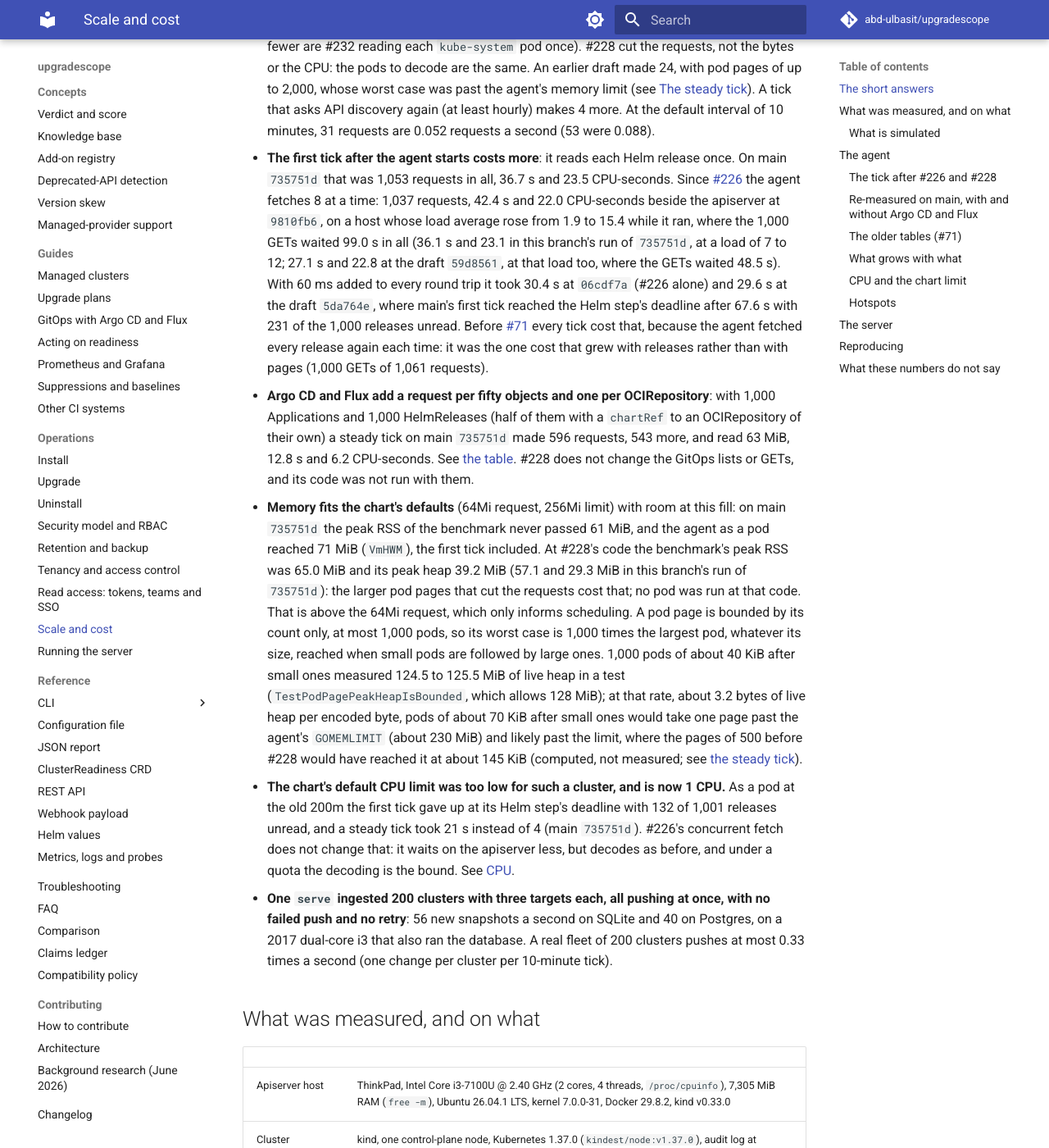
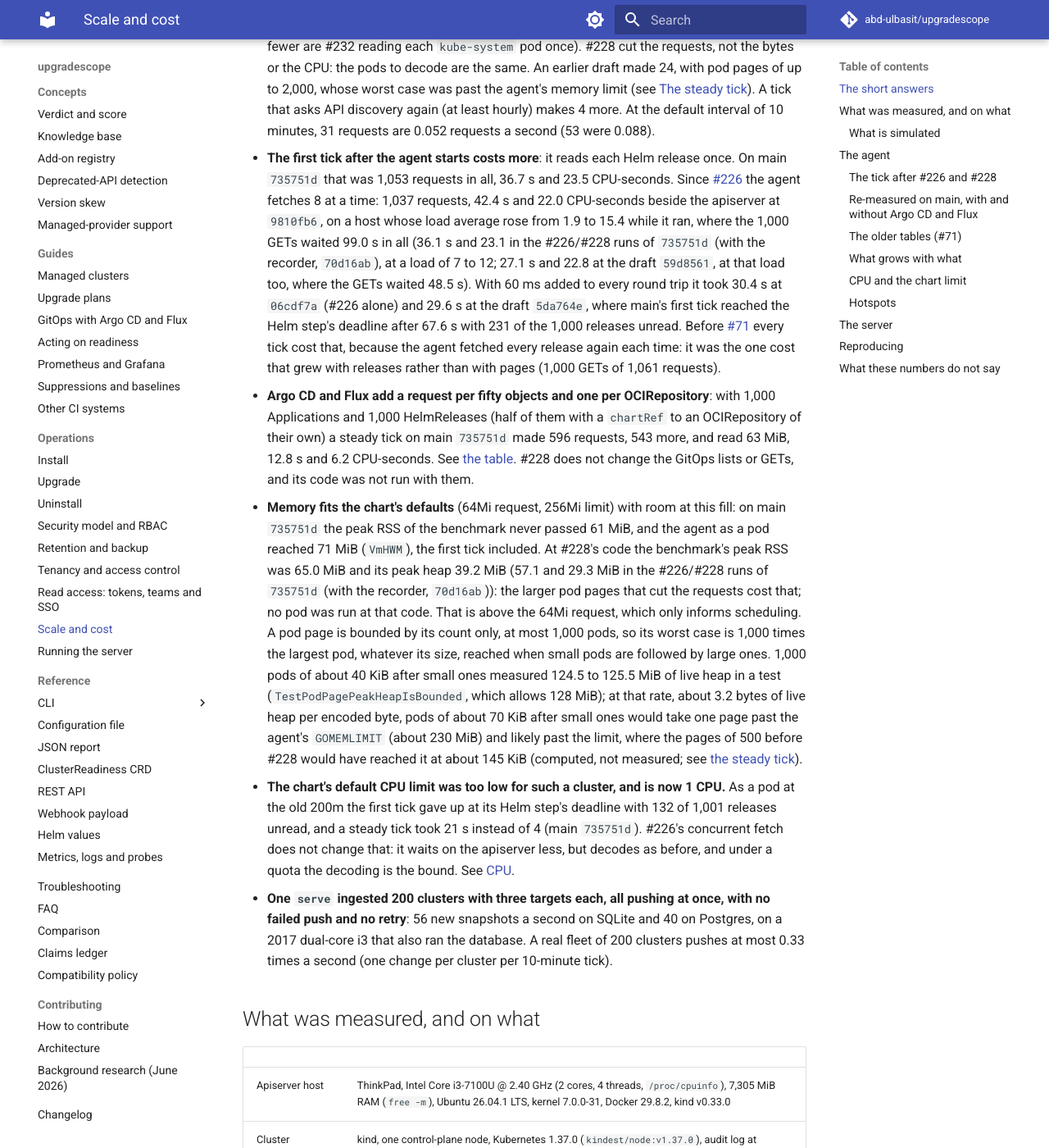
Before and after one commit to abd-ulbasit/upgradescope, an MkDocs documentation site: the page built from docs/operations/scale.md, in a window 1280 px wide and 1400 px high, scrolled down 914 px. Shown: the whole window at 82% size. Built offline with MkDocs 1.6.1 and Material for MkDocs 9.7.7, drawn with Linux system fonts in a browser that asks for light colours; comment, search, counter and statistics services are not loaded; some of the changed text lies outside the part shown.

Commit message:
docs: #226 at 1 CPU saves at most the GETs' wait; margin about 2 to 3%; name the runs; agent memory sizing
From the review of the rebase: the README and Hotspots rows said #226
does not help under a quota, which holds at 200m only; the heap test's
margin is 2.0 to 2.8% of its worst case; 'this branch' becomes the
#226/#228 runs and #249's harness; the install page's sizing section
says what a pod page of 1,000 large pods costs.

Refs #226, #228

Co-Authored-By: Claude Fable 5 <noreply@anthropic.com>

```diff
--- a/docs/operations/scale.md
+++ b/docs/operations/scale.md
@@ -47,22 +47,22 @@ quote them.
   (at least hourly) makes 4 more. At the default interval of 10 minutes,
   31 requests are 0.052 requests a second (53 were 0.088).
 - **The first tick after the agent starts costs more**: it reads each Helm
-  release once. On main `735751d` that was 1,053 requests in all, 36.7 s
-  and 23.5 CPU-seconds. Since
+  release once. On main `735751d` that was 1,053 requests in all, 36.7 s and
+  23.5 CPU-seconds. Since
   [#226](https://github.com/abd-ulbasit/upgradescope/issues/226) the agent
   fetches 8 at a time: 1,037 requests, 42.4 s and 22.0 CPU-seconds beside
-  the apiserver at `9810fb6`, on a host whose load average rose from 1.9
-  to 15.4 while it ran, where the 1,000 GETs waited 99.0 s in all (36.1 s
-  and 23.1 in this branch's run of `735751d`, at a load of 7 to 12; 27.1 s
-  and 22.8 at the draft `59d8561`, at that load too, where the GETs waited
-  48.5 s). With 60 ms added to every round trip it took 30.4 s at
-  `06cdf7a` (#226 alone) and 29.6 s at the draft `5da764e`, where main's
-  first tick reached the Helm step's deadline after 67.6 s with 231 of the
-  1,000 releases unread. Before
+  the apiserver at `9810fb6`, on a host whose load average rose from 1.9 to
+  15.4 while it ran, where the 1,000 GETs waited 99.0 s in all (36.1 s and
+  23.1 in the #226/#228 runs of `735751d` (with the recorder, `70d16ab`), at
+  a load of 7 to 12; 27.1 s and 22.8 at the draft `59d8561`, at that load
+  too, where the GETs waited 48.5 s). With 60 ms added to every round trip
+  it took 30.4 s at `06cdf7a` (#226 alone) and 29.6 s at the draft
+  `5da764e`, where main's first tick reached the Helm step's deadline after
+  67.6 s with 231 of the 1,000 releases unread. Before
   [#71](https://github.com/abd-ulbasit/upgradescope/issues/71) every tick
-  cost that, because the agent fetched every release again each time: it
-  was the one cost that grew with releases rather than with pages (1,000
-  GETs of 1,061 requests).
+  cost that, because the agent fetched every release again each time: it was
+  the one cost that grew with releases rather than with pages (1,000 GETs of
+  1,061 requests).
 - **Argo CD and Flux add a request per fifty objects and one per
   OCIRepository**: with 1,000 Applications and 1,000 HelmReleases (half of
   them with a `chartRef` to an OCIRepository of their own) a steady tick
@@ -71,22 +71,22 @@ quote them.
   #228 does not change the GitOps lists or GETs, and its code was not run
   with them.
 - **Memory fits the chart's defaults** (64Mi request, 256Mi limit) with room
-  at this fill: on main `735751d` the peak RSS of the benchmark never
-  passed 61 MiB, and the agent as a pod reached 71 MiB (`VmHWM`), the first
-  tick included. At #228's code the benchmark's peak RSS was 65.0 MiB and
-  its peak heap 39.2 MiB (57.1 and 29.3 MiB in this branch's run of
-  `735751d`): the larger pod pages that cut the requests cost that; no pod
-  was run at that code. That is above the 64Mi request, which only informs
-  scheduling. A pod page is bounded by its count only, at most 1,000 pods,
-  so its worst case is 1,000 times the largest pod, whatever its size,
-  reached when small pods are followed by large ones. 1,000 pods of about
-  40 KiB after small ones measured 124.5 to 125.5 MiB of live heap in a
-  test (`TestPodPagePeakHeapIsBounded`, which allows 128 MiB); at that
-  rate, about 3.2 bytes of live heap per encoded byte, pods of about 70 KiB
-  after small ones would take one page past the agent's `GOMEMLIMIT`
-  (about 230 MiB) and likely past the limit, where the pages of 500 before
-  #228 would have reached it at about 145 KiB (computed, not measured; see
-  [the steady tick](#the-tick-after-226-and-228)).
+  at this fill: on main `735751d` the peak RSS of the benchmark never passed
+  61 MiB, and the agent as a pod reached 71 MiB (`VmHWM`), the first tick
+  included. At #228's code the benchmark's peak RSS was 65.0 MiB and its
+  peak heap 39.2 MiB (57.1 and 29.3 MiB in the #226/#228 runs of `735751d`
+  (with the recorder, `70d16ab`)): the larger pod pages that cut the
+  requests cost that; no pod was run at that code. That is above the 64Mi
+  request, which only informs scheduling. A pod page is bounded by its count
+  only, at most 1,000 pods, so its worst case is 1,000 times the largest
+  pod, whatever its size, reached when small pods are followed by large
+  ones. 1,000 pods of about 40 KiB after small ones measured 124.5 to 125.5
+  MiB of live heap in a test (`TestPodPagePeakHeapIsBounded`, which allows
+  128 MiB); at that rate, about 3.2 bytes of live heap per encoded byte,
+  pods of about 70 KiB after small ones would take one page past the agent's
+  `GOMEMLIMIT` (about 230 MiB) and likely past the limit, where the pages of
+  500 before #228 would have reached it at about 145 KiB (computed, not
+  measured; see [the steady tick](#the-tick-after-226-and-228)).
 - **The chart's default CPU limit was too low for such a cluster, and is now
   1 CPU.** As a pod at the old 200m the first tick gave up at its Helm
   step's deadline with 132 of 1,001 releases unread, and a steady tick took
@@ -109,7 +109,7 @@ quote them.
 | Postgres | 17.11 (`postgres:17-alpine`), a throwaway container on the ThinkPad's Docker engine, 0.1 ms round trip from the benchmark |
 | SQLite | the embedded `modernc.org/sqlite` v1.60.1, in a temporary directory on the ThinkPad's SSD |
 | upgradescope | the agent runs: main `a3e72ea` (#218, GitOps charts) plus this work; the "before" table is the same tree with the Helm step given no cache, which is what #71 changed. The server runs: main `f195ba5` plus this work (the server code is unchanged by this work; #217 is examples and tooling). The branch was rebased between the two, so its commit hashes name neither tree exactly. The numbers include #218's per-tick discovery and workload requests, but **not its Argo CD and Flux lists**: the lab of that session had neither tool's CRDs, so those lists were never made. The later runs measure them (see [Re-measured on main](#re-measured-on-main-with-and-without-argo-cd-and-flux)) |
-| The later runs | main `735751d` for the agent, chart and collector (main has since moved to `a93ba31`, which changes `internal/engine` and `internal/suppress`, the evaluate step, and the server; not the collector, the agent or the chart's agent values: it edits a docs-link comment under `server.ingress` in `values.yaml`, and the chart README), with this branch's harness (`hack/bench/`, the GitOps fill, `pod-sample.sh`). The pod runs used a `linux/amd64` binary cross-compiled on the Mac with the same flags as `Dockerfile` (`CGO_ENABLED=0`, `-trimpath`, `-s -w`), packed with `Dockerfile.release` by `docker build` on the ThinkPad's engine and loaded with `kind load docker-image`: the dashboard bundle it embeds is the committed one, not a rebuilt one. Lab `us-lab-137b` (kind 1.37.0, a second cluster beside the first on the same ThinkPad), Argo CD Application CRD v3.5.3, Flux helm-controller CRDs v1.6.5 and source-controller v1.9.6 (OCIRepository only), pinned by sha256 in `hack/bench/agent.sh` |
+| The later runs | main `735751d` for the agent, chart and collector (main has since moved to `a93ba31`, which changes `internal/engine` and `internal/suppress`, the evaluate step, and the server; not the collector, the agent or the chart's agent values: it edits a docs-link comment under `server.ingress` in `values.yaml`, and the chart README), with #249's harness (`hack/bench/`, the GitOps fill, `pod-sample.sh`). The pod runs used a `linux/amd64` binary cross-compiled on the Mac with the same flags as `Dockerfile` (`CGO_ENABLED=0`, `-trimpath`, `-s -w`), packed with `Dockerfile.release` by `docker build` on the ThinkPad's engine and loaded with `kind load docker-image`: the dashboard bundle it embeds is the committed one, not a rebuilt one. Lab `us-lab-137b` (kind 1.37.0, a second cluster beside the first on the same ThinkPad), Argo CD Application CRD v3.5.3, Flux helm-controller CRDs v1.6.5 and source-controller v1.9.6 (OCIRepository only), pinned by sha256 in `hack/bench/agent.sh` |
 | upgradescope, #226 and #228 | the "before" runs: main `735751d` plus the recorder's per-resource bytes and time (`70d16ab`, which changes only the benchmark); #226 alone: `06cdf7a`; #226 and #228: `5da764e` and `59d8561` (drafts: pages sized from the average object, up to 2,000; at 16 MiB and at 8 MiB), and `9810fb6`, the final code (pages sized from the largest object, up to 1,000, after review). These are the branch's commits as measured, on `735751d`; rebased onto main `a0d9652` (#249) they are `3c1fe6f`, `ba33886`, `13901f4` and `419d624`, the same collector and agent with main's changes since `735751d` (#235's server and engine, #249's harness and the chart's 1 CPU default), which the runs did not have. Each run filled a freshly reset lab (lab A, the first of the two), or measured the fill a run before it left, with `BENCH_STEPS=1` (the full fill only) and the ticks run on the ThinkPad (`BENCH_RUN_ON`) |
 | Also running | two other idle kind clusters on the same ThinkPad, and for the agent runs the lab's own KWOK controller keeping 2,000 nodes alive |
 | Also running, later runs | the lab's KWOK controller, and a second lab that another session used on the same ThinkPad. Its control-plane container used 11 to 19% of one core and 565 to 945 MiB whenever it was sampled (`docker stats`, at each fill level and at the start and end of the pod runs): the idle figure of a kind control plane, not a 2,000-node fill, which takes 2.4 to 3.6 cores. The ThinkPad's load average was 2.4 at the start of the GitOps run, and 9 to 25 during its fills and the pod runs (4 threads), so the wall times of the later runs are noisier than the counts and CPU-seconds, and are given as ranges |
@@ -650,7 +650,7 @@ at all:
 | What | Found | Status |
 |---|---|---|
 | One GET per Helm release on every tick: 1,000 of 1,061 requests, 90 MiB, 33 s and 23.5 CPU-seconds at full size | The only cost that grew with releases, not pages | **Fixed**: the agent keeps what it decoded, keyed by the storage object's UID and resourceVersion; a steady tick makes none (61 requests then, 53 on `735751d` and 31 after #228). `TestHelmCache…` and `TestTicksFetchHelmReleasesOnlyWhenTheyChange` |
-| The same 1,000 GETs on the first tick after a start, and on every one-shot `scan` | Sequential, 36.1 to 36.7 s and 23.1 to 23.5 CPU-seconds here; at a 60 ms round trip the first tick reached the Helm step's deadline with 231 releases unread; as a pod at the old 200m default it reached it with 132 unread (measured, [above](#cpu-and-the-chart-limit)) | **Fixed** for the round trip ([#226](https://github.com/abd-ulbasit/upgradescope/issues/226)): 8 GETs in flight, decoded one at a time in order; 42.4 s here at `9810fb6`, on a host whose load rose to 15 (27.1 s at the draft `59d8561`, at a load of 7 to 12), and at 60 ms 30.4 s at `06cdf7a` and 29.6 s at `5da764e`, with every release read. Decoding (22 CPU-seconds) and the client's rate limit (14 s for 1,000) are the bounds now, so under a CPU quota #226 does not help (computed, [above](#cpu-and-the-chart-limit)); the chart's default limit is now 1 CPU, at which main's first tick read all 1,000. `TestCollectHelmConcurrentMatchesSequential` |
+| The same 1,000 GETs on the first tick after a start, and on every one-shot `scan` | Sequential, 36.1 to 36.7 s and 23.1 to 23.5 CPU-seconds here; at a 60 ms round trip the first tick reached the Helm step's deadline with 231 releases unread; as a pod at the old 200m default it reached it with 132 unread (measured, [above](#cpu-and-the-chart-limit)) | **Fixed** for the round trip ([#226](https://github.com/abd-ulbasit/upgradescope/issues/226)): 8 GETs in flight, decoded one at a time in order; 42.4 s here at `9810fb6`, on a host whose load rose to 15 (27.1 s at the draft `59d8561`, at a load of 7 to 12), and at 60 ms 30.4 s at `06cdf7a` and 29.6 s at `5da764e`, with every release read. Decoding (22 CPU-seconds) and the client's rate limit (14 s for 1,000) are the bounds now, so under a CPU quota #226 does not help at 200m and saves at most the 13.4 s the GETs waited at 1 CPU (computed, [above](#cpu-and-the-chart-limit)); the chart's default limit is now 1 CPU, at which main's first tick read all 1,000. `TestCollectHelmConcurrentMatchesSequential` |
 | `kube-system` pods are listed in full twice a tick: by the control-plane version check, then again by the all-pods list | 4,009 pods here; the second listing is not a separate 9 requests but 9 extra ones (those pods already fall inside the 29 pages of the all-pods list) and about 4,000 pods decoded twice; grows with nodes (every node adds a `kube-proxy` and a CNI pod) | **Fixed** ([#227](https://github.com/abd-ulbasit/upgradescope/issues/227), #232): the add-ons take them from the version check's list; 30 pod list requests a tick instead of 38 in the runs on `735751d` |
 | Argo CD Applications and Flux HelmReleases are listed whole (page size 50) every tick, plus a GET per distinct OCIRepository (#218) | **Measured** (`BENCH_GITOPS=1`, main `735751d`): 540 of the 596 requests of a steady tick at 1,000 Applications and 1,000 HelmReleases, 500 of them sequential OCIRepository GETs; 12 MiB of 63; 8.7 more seconds and 3.2 more CPU-seconds, under host noise ([above](#re-measured-on-main-with-and-without-argo-cd-and-flux)) | Open: the OCIRepository GETs could be a list per namespace ([#248](https://github.com/abd-ulbasit/upgradescope/issues/248)); #228 does not change them |
 | The all-pods list is the steady tick's largest cost | 38 of 61 requests (30 of 53 after #232), 79% of the bytes; whole pod objects are needed for their images, and the agent keeps no watch | **Requests fixed** ([#228](https://github.com/abd-ulbasit/upgradescope/issues/228)): pod and node pages sized by their largest object (at most 1,000), discovery kept between ticks, the agent's object read once: 53 to 31 requests, short of the target of under 25. The bytes (50 MiB) and CPU (3 s) are unchanged, since every pod is still decoded every tick; reading pods less often (#228's option b) would cut those and the pod requests, and is not done |
```
Also changed, not shown: other parts of docs/operations/scale.md (+27 -27 lines), README.md (+1 -1 lines), docs/claims.md (+3 -3 lines), docs/operations/install.md (+10 -2 lines), 1 other file.
